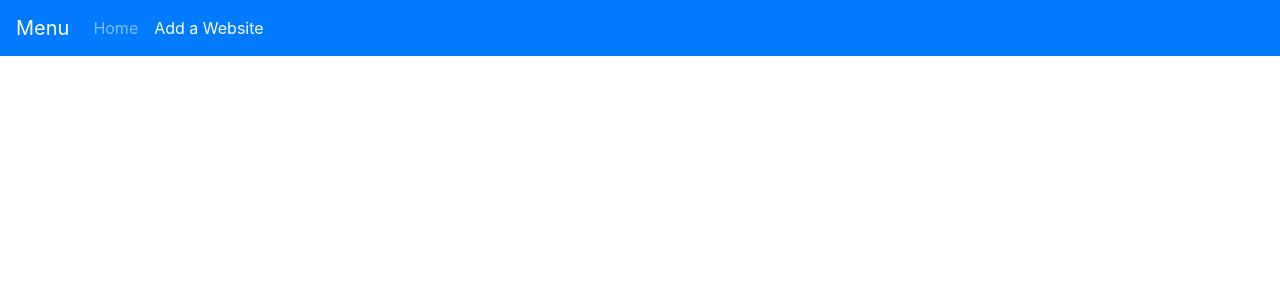
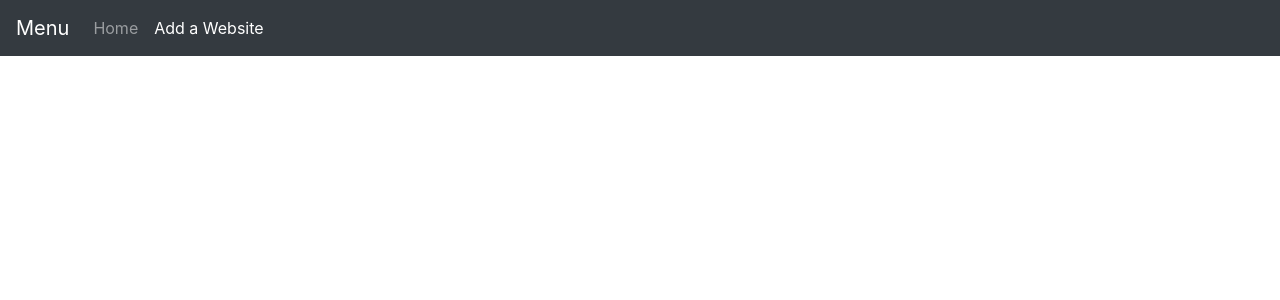
Before and after one commit to right-rating/root, a PHP site: page /right_review_codebase/search.php in a window 1280 px wide. Shown: the top 300 px of the page. Run offline with PHP 8.4, Linux system fonts and the light colour scheme.

Commit message:
menu bar scheme is changed

```diff
--- a/right_review_codebase/search.php
+++ b/right_review_codebase/search.php
@@ -13,13 +13,13 @@
 
         </header>
 
-        <nav class="navbar navbar-expand-lg navbar-dark bg-primary">
+        <nav class="navbar navbar-expand-sm bg-dark navbar-dark">
             <a class="navbar-brand" href="#">Menu</a>
-            <button class="navbar-toggler" type="button" data-toggle="collapse" data-target="#navbarColor01" aria-controls="navbarColor01" aria-expanded="false" aria-label="Toggle navigation">
+            <button class="navbar-toggler" type="button" data-toggle="collapse" data-target="#collapsibleNavbar" aria-controls="navbarColor01" aria-expanded="false" aria-label="Toggle navigation">
                 <span class="navbar-toggler-icon"></span>
             </button>
 
-            <div class="collapse navbar-collapse" id="navbarColor01">
+            <div class="collapse navbar-collapse" id="collapsibleNavbar">
                 <ul class="navbar-nav mr-auto">
                     <li class="nav-item">
                         <a class="nav-link" href="#">Home<span class="sr-only">(current)</span></a>
@@ -31,9 +31,11 @@
 
             </div>
         </nav>
-        </nav>
 
-        <main></main>
+        <main>
+
+
+        </main>
 
         <footer></footer>
 
```
